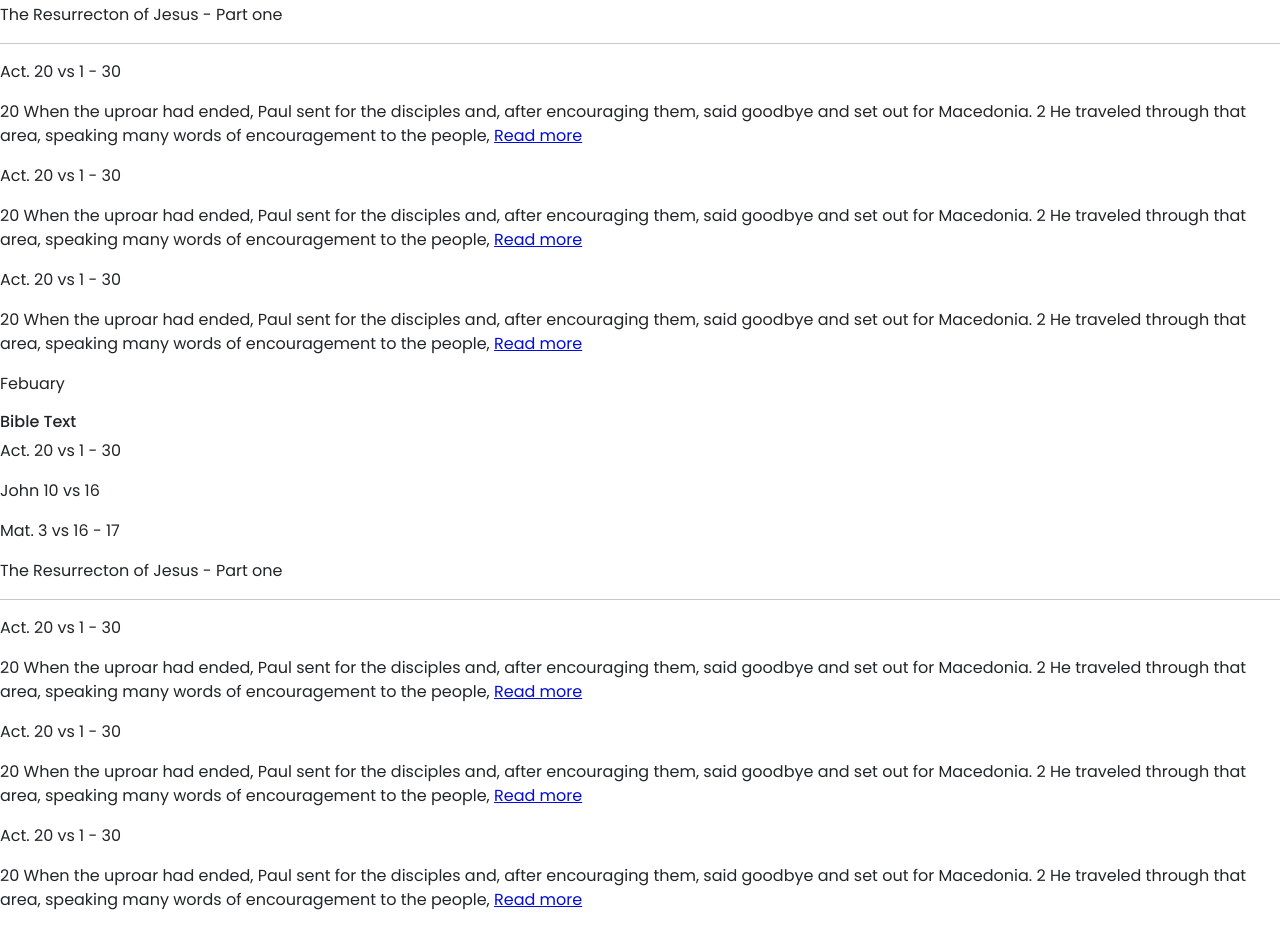
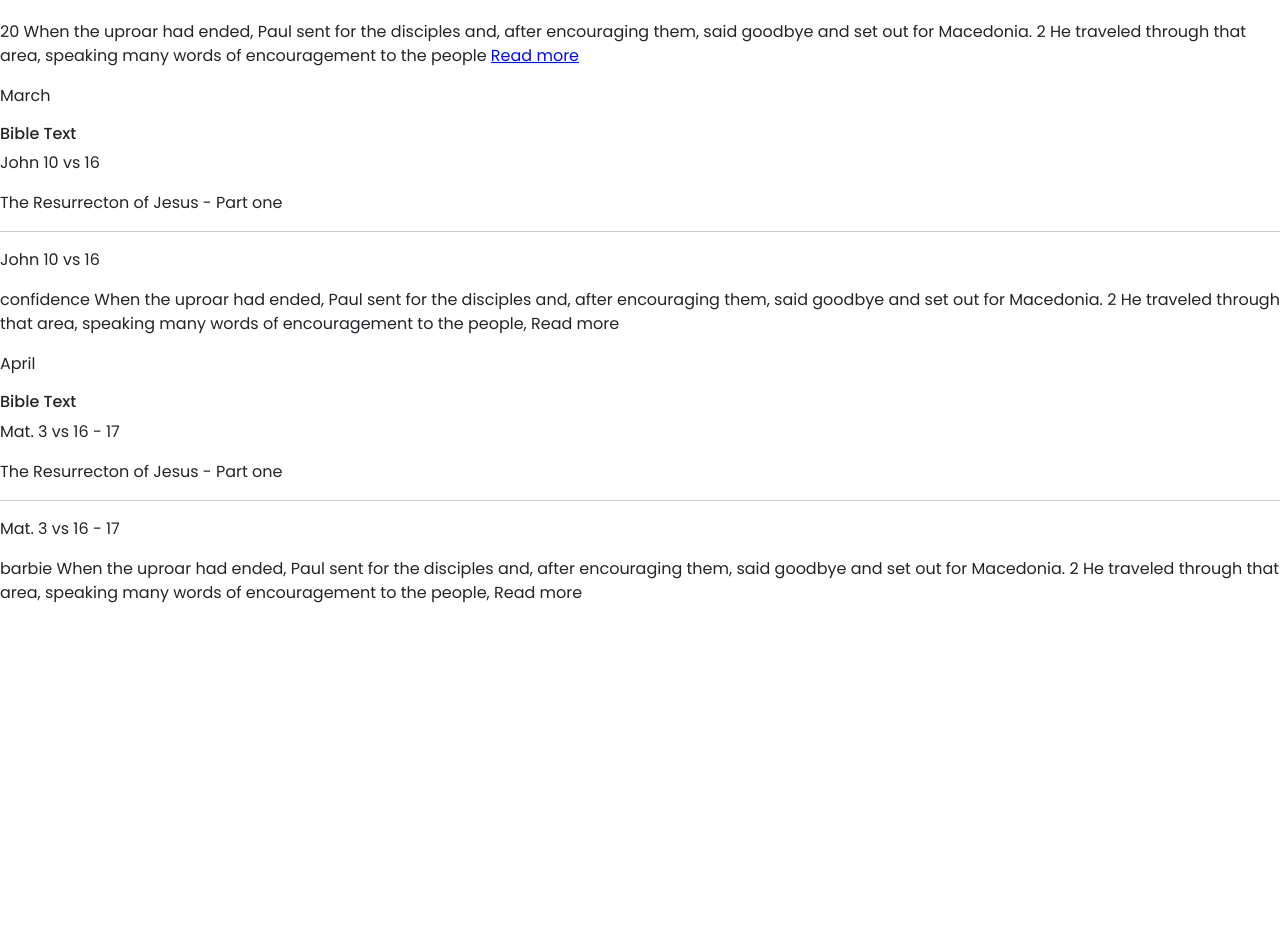
Before and after one commit to pin4eva/joint_heirs_frontend, a Next.js app: page /sermons/aduioComp in a window 1280 px wide. Shown: the part 224-1152 px from the top of the page. After the commit the page ends 845 px from the top, so only its background shows below. Built offline with nearby package versions, Linux system fonts and the light colour scheme.

Commit message:
added interface for audio-sermon

```diff
--- a/src/pages/sermons/aduioComp.tsx
+++ b/src/pages/sermons/aduioComp.tsx
@@ -7,103 +7,76 @@ const AudioComp = () => {
 				All Written Sermons
 			</p>
 			<div className="audio-container">
-				<div className="audio-container-wrapper">
-					<p className="febuary-text">Febuary</p>
+				{audioDatas.map((audioData, i) => (
+					<div className="audio-container-wrapper" key={i}>
+						<p className="febuary-text">{audioData.month}</p>
 						<div className="audio-container-flex">
 							<div className="audio-container-left">
 								<h6>Bible Text</h6>
-							<p>Act. 20 vs 1 - 30</p>
-							<p>John 10 vs 16</p>
-							<p>Mat. 3 vs 16 - 17</p>
+								<p>{audioData.txet}</p>
 							</div>
 
 							<div className="audio-container-right">
-							<p className="bold">The Resurrecton of Jesus - Part one</p>
+								<p className="bold">{audioData.title}</p>
 								<hr />
 
 								<div className="audio-bibletext">
-								<p>Act. 20 vs 1 - 30</p>
+									<p>{audioData.txet}</p>
 
-								<p>
-									20 When the uproar had ended, Paul sent for the disciples and, after encouraging
-									them, said goodbye and set out for Macedonia. 2 He traveled through that area,
-									speaking many words of encouragement to the people,{" "}
-									<Link href="#">Read more</Link>
-								</p>
-							</div>
-							<div className="audio-bibletext">
-								<p>Act. 20 vs 1 - 30</p>
-
-								<p>
-									20 When the uproar had ended, Paul sent for the disciples and, after encouraging
-									them, said goodbye and set out for Macedonia. 2 He traveled through that area,
-									speaking many words of encouragement to the people,{" "}
-									<Link href="#">Read more</Link>
-								</p>
-							</div>
-							<div className="audio-bibletext">
-								<p>Act. 20 vs 1 - 30</p>
-
-								<p>
-									20 When the uproar had ended, Paul sent for the disciples and, after encouraging
-									them, said goodbye and set out for Macedonia. 2 He traveled through that area,
-									speaking many words of encouragement to the people,{" "}
-									<Link href="#">Read more</Link>
-								</p>
+									{audioData.verse}
 								</div>
 							</div>
 						</div>
 					</div>
-				<div className="audio-container-wrapper">
-					<p className="febuary-text">Febuary</p>
-					<div className="audio-container-flex">
-						<div className="audio-container-left">
-							<h6>Bible Text</h6>
-							<p>Act. 20 vs 1 - 30</p>
-							<p>John 10 vs 16</p>
-							<p>Mat. 3 vs 16 - 17</p>
-						</div>
-
-						<div className="audio-container-right">
-							<p className="bold">The Resurrecton of Jesus - Part one</p>
-							<hr />
-
-							<div className="audio-bibletext">
-								<p>Act. 20 vs 1 - 30</p>
-
-								<p>
-									20 When the uproar had ended, Paul sent for the disciples and, after encouraging
-									them, said goodbye and set out for Macedonia. 2 He traveled through that area,
-									speaking many words of encouragement to the people,{" "}
-									<Link href="#">Read more</Link>
-								</p>
-							</div>
-							<div className="audio-bibletext">
-								<p>Act. 20 vs 1 - 30</p>
-
-								<p>
-									20 When the uproar had ended, Paul sent for the disciples and, after encouraging
-									them, said goodbye and set out for Macedonia. 2 He traveled through that area,
-									speaking many words of encouragement to the people,{" "}
-									<Link href="#">Read more</Link>
-								</p>
-							</div>
-							<div className="audio-bibletext">
-								<p>Act. 20 vs 1 - 30</p>
-
-								<p>
-									20 When the uproar had ended, Paul sent for the disciples and, after encouraging
-									them, said goodbye and set out for Macedonia. 2 He traveled through that area,
-									speaking many words of encouragement to the people,{" "}
-									<Link href="#">Read more</Link>
-								</p>
-							</div>
-						</div>
-					</div>
-				</div>
+				))}
 			</div>
 		</div>
 	);
 };
 
 export default AudioComp;
+export interface IAudio {
+	month: string;
+	txet: string;
+	title: string;
+	verse: string;
+}
+
+export const audioDatas = [
+	{
+		month: "Febuary",
+		txet: "Act. 20 vs 1 - 30",
+		title: "The Resurrecton of Jesus - Part one",
+		verse: (
+			<p>
+				20 When the uproar had ended, Paul sent for the disciples and, after encouraging them, said
+				goodbye and set out for Macedonia. 2 He traveled through that area, speaking many words of
+				encouragement to the people <Link href="#">Read more</Link>
+			</p>
+		),
+	},
+	{
+		month: "March",
+		txet: "John 10 vs 16",
+		title: "The Resurrecton of Jesus - Part one",
+		verse: (
+			<p>
+				confidence When the uproar had ended, Paul sent for the disciples and, after encouraging
+				them, said goodbye and set out for Macedonia. 2 He traveled through that area, speaking many
+				words of encouragement to the people, Read more
+			</p>
+		),
+	},
+	{
+		month: "April",
+		txet: "Mat. 3 vs 16 - 17",
+		title: "The Resurrecton of Jesus - Part one",
+		verse: (
+			<p>
+				barbie When the uproar had ended, Paul sent for the disciples and, after encouraging them,
+				said goodbye and set out for Macedonia. 2 He traveled through that area, speaking many words
+				of encouragement to the people, Read more
+			</p>
+		),
+	},
+];
```
Lines whose indentation alone changed are shown as unchanged.
